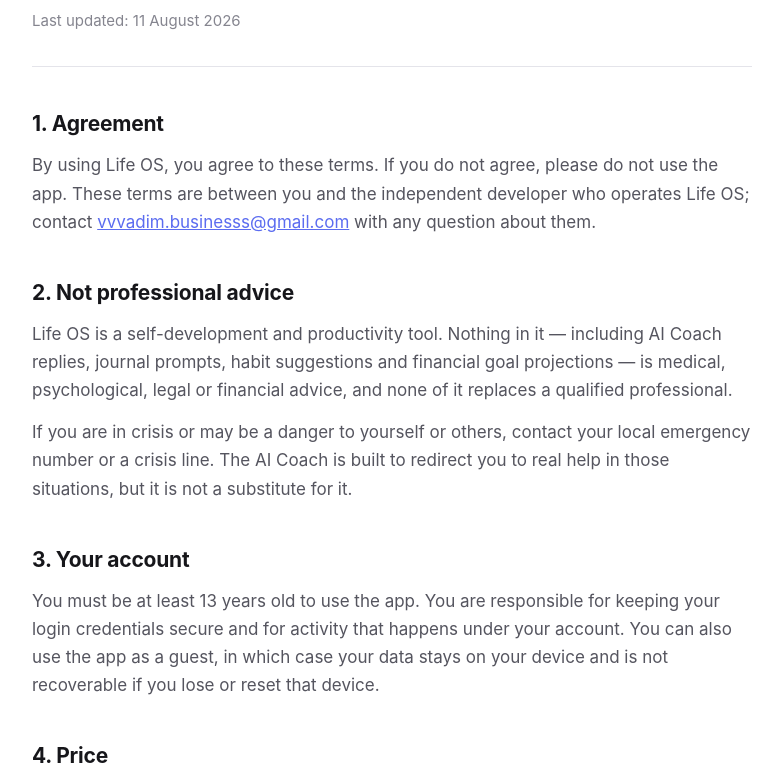
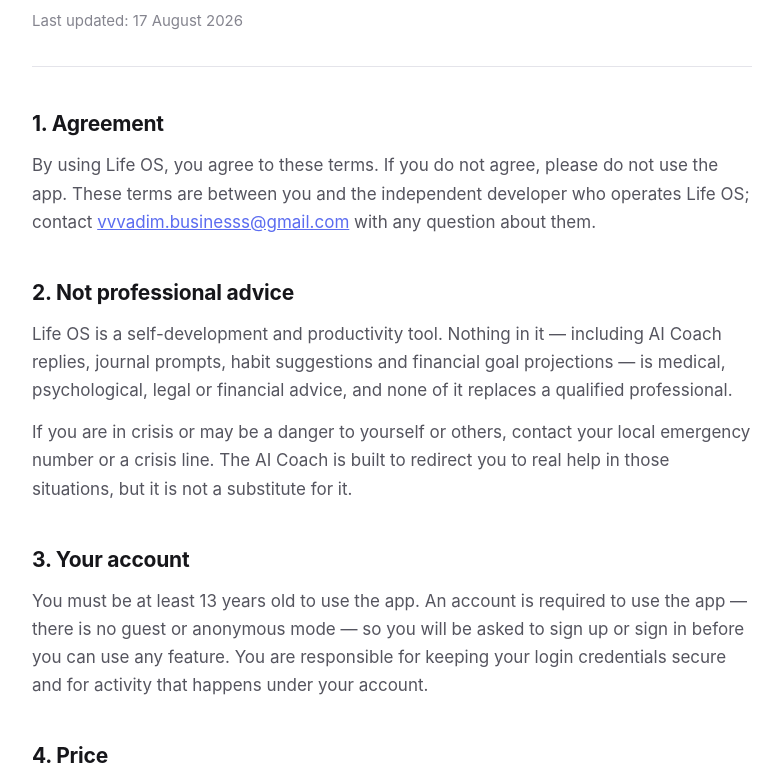
Before and after one commit to 123vssdc/life-os-legal, a plain HTML site: page terms.html in a window 1280 px wide. Shown: the part 140-921 px from the top of the page, without its empty margins (248-1028 px from the left). Drawn offline with Linux system fonts and the light colour scheme.

Commit message:
Sync guest-mode removal from the app; bump last-updated date
The app no longer offers a guest/anonymous mode as of this release —
an account is required before any feature is usable. Removes the
stale claim that guest data "stays on your device only" from both
documents, matching the current in-app Privacy Policy and Terms
screens exactly.

```diff
--- a/terms.html
+++ b/terms.html
@@ -12,7 +12,7 @@
 <header>
   <p class="eyebrow">Life OS</p>
   <h1>Terms of Service</h1>
-  <p class="updated">Last updated: 11 August 2026</p>
+  <p class="updated">Last updated: 17 August 2026</p>
 </header>
 
 <h2>1. Agreement</h2>
@@ -30,10 +30,10 @@
 it is not a substitute for it.</p>
 
 <h2>3. Your account</h2>
-<p>You must be at least 13 years old to use the app. You are responsible for keeping your login
-credentials secure and for activity that happens under your account. You can also use the app as a
-guest, in which case your data stays on your device and is not recoverable if you lose or reset that
-device.</p>
+<p>You must be at least 13 years old to use the app. An account is required to use the app — there
+is no guest or anonymous mode — so you will be asked to sign up or sign in before you can use any
+feature. You are responsible for keeping your login credentials secure and for activity that happens
+under your account.</p>
 
 <h2>4. Price</h2>
 <p>Life OS is currently free, with no in-app purchases or subscriptions. If paid plans are
```
Also changed, not shown: privacy.html (+4 -3 lines).
